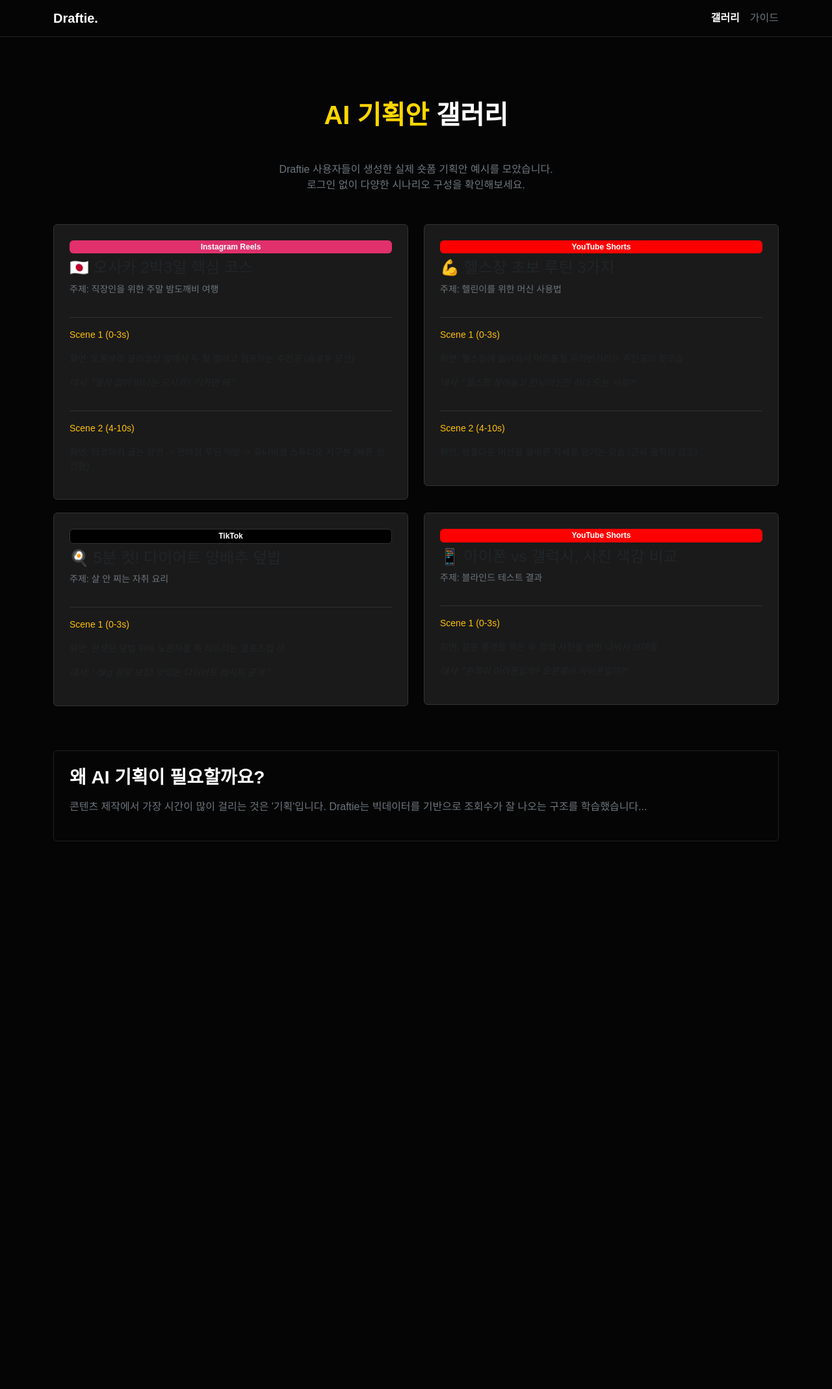
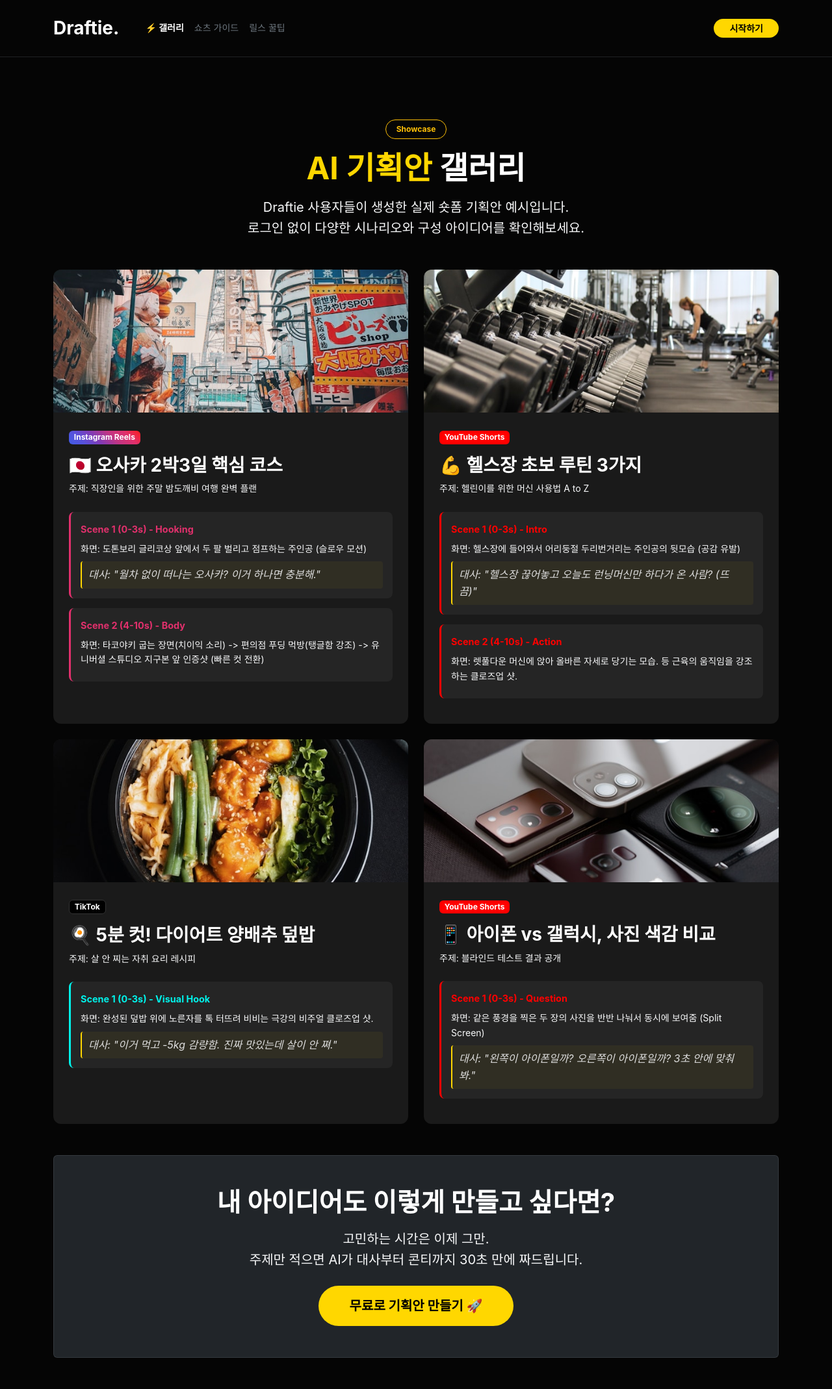
Before and after one commit to kennethahnnnn-crypto/ai-video-planner, a Flask app: page /gallery in a window 1280 px wide. Shown: the whole page at 65% size. Before the commit the page ends 1295 px from the top, so only its background shows below. Run offline with Flask 3, Linux system fonts and the light colour scheme.

Commit message:
Gallery Image Update and Text Color Adjustment

```diff
--- a/templates/gallery.html
+++ b/templates/gallery.html
@@ -4,92 +4,136 @@
     <meta charset="UTF-8">
     <meta name="viewport" content="width=device-width, initial-scale=1.0">
     <title>Draftie 기획안 갤러리 - AI가 만든 실제 예시</title>
+
+    <script async src="https://pagead2.googlesyndication.com/pagead/js/adsbygoogle.js?client=ca-pub-XXXXXXXXXXXX" crossorigin="anonymous"></script>
+
     <link href="https://cdn.jsdelivr.net/npm/bootstrap@5.3.0/dist/css/bootstrap.min.css" rel="stylesheet">
     <link rel="icon" type="image/svg+xml" href="{{ url_for('static', filename='favicon.svg') }}">
-    <script async src="https://pagead2.googlesyndication.com/pagead/js/adsbygoogle.js?client=ca-pub-XXXXXXXXXXXX" crossorigin="anonymous"></script>
     <style>
-        body { background-color: #050505; color: #fff; font-family: sans-serif; }
-        .card { background-color: #1a1a1a; border: 1px solid #333; margin-bottom: 20px; }
-        .badge-shorts { background-color: #FF0000; color: white; }
-        .badge-reels { background-color: #E1306C; color: white; }
-        .badge-tiktok { background-color: #000; border: 1px solid #333; color: white; }
+        body { background-color: #050505; color: #fff; font-family: -apple-system, BlinkMacSystemFont, "Segoe UI", Roboto, "Helvetica Neue", Arial, sans-serif; line-height: 1.6; }
+        .gallery-card { background-color: #1a1a1a; border: none; border-radius: 12px; overflow: hidden; transition: transform 0.3s; }
+        .gallery-card:hover { transform: translateY(-5px); box-shadow: 0 10px 20px rgba(0,0,0,0.3); }
+        .card-img-top { height: 220px; object-fit: cover; } /* 이미지 높이 고정 */
+
+        .badge-shorts { background-color: #FF0000; color: white; font-weight: bold; }
+        .badge-reels { background: linear-gradient(45deg, #405de6, #5851db, #833ab4, #c13584, #e1306c, #fd1d1d); color: white; font-weight: bold; }
+        .badge-tiktok { background-color: #000; border: 1px solid #333; color: white; font-weight: bold; }
+
+        .scene-box { background-color: #252525; padding: 15px; border-radius: 8px; margin-bottom: 15px; border-left: 3px solid #444; }
+        .scene-title { color: #FFD700; font-weight: bold; font-size: 0.9rem; margin-bottom: 8px; display: block; }
+        .script-text { font-style: italic; color: #ddd; border-left: 2px solid #FFD700; padding-left: 10px; margin-top: 8px; display: block; background-color: rgba(255, 215, 0, 0.05); padding: 8px 10px; border-radius: 4px;}
+
+        /* 네비게이션 링크 호버 효과 */
+        .hover-white:hover { color: #fff !important; }
     </style>
 </head>
 <body>
-    <nav class="navbar navbar-dark border-bottom border-secondary border-opacity-25 mb-5">
-        <div class="container">
-            <a class="navbar-brand fw-bold" href="/">Draftie.</a>
-            <div class="d-flex gap-3">
-                <a href="/gallery" class="text-white text-decoration-none fw-bold">갤러리</a>
-                <a href="/guide/shorts" class="text-secondary text-decoration-none">가이드</a>
+    <nav class="navbar navbar-dark border-bottom border-secondary border-opacity-25 mb-5 py-3">
+        <div class="container d-flex justify-content-between align-items-center">
+            <div class="d-flex align-items-center gap-4">
+                <a class="navbar-brand fw-bold fs-3" href="/">Draftie.</a>
+                <div class="d-none d-md-flex gap-3">
+                    <a href="/gallery" class="text-white text-decoration-none small fw-bold">⚡️ 갤러리</a>
+                    <a href="/guide/shorts" class="text-secondary text-decoration-none small hover-white">쇼츠 가이드</a>
+                    <a href="/guide/reels" class="text-secondary text-decoration-none small hover-white">릴스 꿀팁</a>
+                </div>
             </div>
+             <a href="/signup" class="btn btn-primary btn-sm rounded-pill px-4 fw-bold" style="background-color: #FFD700; border: none; color: #000;">시작하기</a>
         </div>
     </nav>
 
     <div class="container py-5">
-        <h1 class="text-center mb-5 fw-bold"><span style="color: #FFD700;">AI 기획안</span> 갤러리</h1>
-        <p class="text-center text-secondary mb-5">Draftie 사용자들이 생성한 실제 숏폼 기획안 예시를 모았습니다.<br>로그인 없이 다양한 시나리오 구성을 확인해보세요.</p>
+        <div class="text-center mb-5">
+            <span class="badge border border-warning text-warning rounded-pill mb-3 px-3 py-2">Showcase</span>
+            <h1 class="fw-bold display-5"><span style="color: #FFD700;">AI 기획안</span> 갤러리</h1>
+            <p class="text-light fs-5 mt-3" style="max-width: 700px; margin: 0 auto;">Draftie 사용자들이 생성한 실제 숏폼 기획안 예시입니다.<br>로그인 없이 다양한 시나리오와 구성 아이디어를 확인해보세요.</p>
+        </div>
 
-        <div class="row">
-            <div class="col-md-6">
-                <div class="card p-4">
-                    <span class="badge badge-reels w-auto mb-2" style="width:fit-content;">Instagram Reels</span>
-                    <h4>🇯🇵 오사카 2박3일 핵심 코스</h4>
-                    <p class="text-secondary small">주제: 직장인을 위한 주말 밤도깨비 여행</p>
-                    <hr class="border-secondary">
-                    <p class="small text-warning">Scene 1 (0-3s)</p>
-                    <p class="small">화면: 도톤보리 글리코상 앞에서 두 팔 벌리고 점프하는 주인공 (슬로우 모션)</p>
-                    <p class="small fst-italic">대사: "월차 없이 떠나는 오사카? 이거면 돼."</p>
-                    <hr class="border-secondary">
-                    <p class="small text-warning">Scene 2 (4-10s)</p>
-                    <p class="small">화면: 타코야키 굽는 장면 -> 편의점 푸딩 먹방 -> 유니버셜 스튜디오 지구본 (빠른 컷 전환)</p>
+        <div class="row g-4">
+            <div class="col-lg-6">
+                <div class="card gallery-card h-100 text-white">
+                    <img src="{{ url_for('static', filename='sample_travel.jpg') }}" class="card-img-top" alt="오사카 여행">
+                    <div class="card-body p-4">
+                        <span class="badge badge-reels mb-3">Instagram Reels</span>
+                        <h3 class="card-title fw-bold mb-2">🇯🇵 오사카 2박3일 핵심 코스</h3>
+                        <p class="card-text text-light mb-4 small">주제: 직장인을 위한 주말 밤도깨비 여행 완벽 플랜</p>
+
+                        <div class="scene-box" style="border-left-color: #e1306c;">
+                            <span class="scene-title" style="color: #e1306c;">Scene 1 (0-3s) - Hooking</span>
+                            <p class="mb-2 small text-light">화면: 도톤보리 글리코상 앞에서 두 팔 벌리고 점프하는 주인공 (슬로우 모션)</p>
+                            <span class="script-text">대사: "월차 없이 떠나는 오사카? 이거 하나면 충분해."</span>
+                        </div>
+
+                        <div class="scene-box" style="border-left-color: #e1306c;">
+                            <span class="scene-title" style="color: #e1306c;">Scene 2 (4-10s) - Body</span>
+                             <p class="mb-2 small text-light">화면: 타코야키 굽는 장면(치이익 소리) -> 편의점 푸딩 먹방(탱글함 강조) -> 유니버셜 스튜디오 지구본 앞 인증샷 (빠른 컷 전환)</p>
+                        </div>
+                    </div>
                 </div>
             </div>
 
-            <div class="col-md-6">
-                <div class="card p-4">
-                    <span class="badge badge-shorts w-auto mb-2" style="width:fit-content;">YouTube Shorts</span>
-                    <h4>💪 헬스장 초보 루틴 3가지</h4>
-                    <p class="text-secondary small">주제: 헬린이를 위한 머신 사용법</p>
-                    <hr class="border-secondary">
-                    <p class="small text-warning">Scene 1 (0-3s)</p>
-                    <p class="small">화면: 헬스장에 들어와서 어리둥절 두리번거리는 주인공의 뒷모습</p>
-                    <p class="small fst-italic">대사: "헬스장 끊어놓고 런닝머신만 하다 오는 사람?"</p>
-                    <hr class="border-secondary">
-                    <p class="small text-warning">Scene 2 (4-10s)</p>
-                    <p class="small">화면: 렛풀다운 머신을 올바른 자세로 당기는 모습 (근육 움직임 강조)</p>
+            <div class="col-lg-6">
+                <div class="card gallery-card h-100 text-white">
+                     <img src="{{ url_for('static', filename='sample_gym.jpg') }}" class="card-img-top" alt="헬스장 루틴">
+                    <div class="card-body p-4">
+                        <span class="badge badge-shorts mb-3">YouTube Shorts</span>
+                        <h3 class="card-title fw-bold mb-2">💪 헬스장 초보 루틴 3가지</h3>
+                        <p class="card-text text-light mb-4 small">주제: 헬린이를 위한 머신 사용법 A to Z</p>
+
+                        <div class="scene-box" style="border-left-color: #FF0000;">
+                            <span class="scene-title" style="color: #FF0000;">Scene 1 (0-3s) - Intro</span>
+                             <p class="mb-2 small text-light">화면: 헬스장에 들어와서 어리둥절 두리번거리는 주인공의 뒷모습 (공감 유발)</p>
+                             <span class="script-text">대사: "헬스장 끊어놓고 오늘도 런닝머신만 하다가 온 사람? (뜨끔)"</span>
+                        </div>
+                         <div class="scene-box" style="border-left-color: #FF0000;">
+                            <span class="scene-title" style="color: #FF0000;">Scene 2 (4-10s) - Action</span>
+                             <p class="mb-2 small text-light">화면: 렛풀다운 머신에 앉아 올바른 자세로 당기는 모습. 등 근육의 움직임을 강조하는 클로즈업 샷.</p>
+                        </div>
+                    </div>
                 </div>
             </div>
 
-            <div class="col-md-6">
-                <div class="card p-4">
-                    <span class="badge badge-tiktok w-auto mb-2" style="width:fit-content;">TikTok</span>
-                    <h4>🍳 5분 컷! 다이어트 양배추 덮밥</h4>
-                    <p class="text-secondary small">주제: 살 안 찌는 자취 요리</p>
-                    <hr class="border-secondary">
-                    <p class="small text-warning">Scene 1 (0-3s)</p>
-                    <p class="small">화면: 완성된 덮밥 위에 노른자를 톡 터뜨리는 클로즈업 샷</p>
-                    <p class="small fst-italic">대사: "-5kg 감량 보장! 맛있는 다이어트 레시피 공개."</p>
+            <div class="col-lg-6">
+                <div class="card gallery-card h-100 text-white">
+                     <img src="{{ url_for('static', filename='sample_food.jpg') }}" class="card-img-top" alt="다이어트 요리">
+                    <div class="card-body p-4">
+                        <span class="badge badge-tiktok mb-3">TikTok</span>
+                        <h3 class="card-title fw-bold mb-2">🍳 5분 컷! 다이어트 양배추 덮밥</h3>
+                         <p class="card-text text-light mb-4 small">주제: 살 안 찌는 자취 요리 레시피</p>
+
+                         <div class="scene-box" style="border-left-color: #00f2ea;">
+                            <span class="scene-title" style="color: #00f2ea;">Scene 1 (0-3s) - Visual Hook</span>
+                             <p class="mb-2 small text-light">화면: 완성된 덮밥 위에 노른자를 톡 터뜨려 비비는 극강의 비주얼 클로즈업 샷.</p>
+                             <span class="script-text">대사: "이거 먹고 -5kg 감량함. 진짜 맛있는데 살이 안 쪄."</span>
+                        </div>
+                    </div>
                 </div>
             </div>
 
-             <div class="col-md-6">
-                <div class="card p-4">
-                    <span class="badge badge-shorts w-auto mb-2" style="width:fit-content;">YouTube Shorts</span>
-                    <h4>📱 아이폰 vs 갤럭시, 사진 색감 비교</h4>
-                    <p class="text-secondary small">주제: 블라인드 테스트 결과</p>
-                    <hr class="border-secondary">
-                    <p class="small text-warning">Scene 1 (0-3s)</p>
-                    <p class="small">화면: 같은 풍경을 찍은 두 장의 사진을 반반 나눠서 보여줌</p>
-                    <p class="small fst-italic">대사: "왼쪽이 아이폰일까? 오른쪽이 아이폰일까?"</p>
+             <div class="col-lg-6">
+                <div class="card gallery-card h-100 text-white">
+                     <img src="{{ url_for('static', filename='sample_tech.jpg') }}" class="card-img-top" alt="스마트폰 비교">
+                    <div class="card-body p-4">
+                        <span class="badge badge-shorts mb-3">YouTube Shorts</span>
+                        <h3 class="card-title fw-bold mb-2">📱 아이폰 vs 갤럭시, 사진 색감 비교</h3>
+                        <p class="card-text text-light mb-4 small">주제: 블라인드 테스트 결과 공개</p>
+
+                        <div class="scene-box" style="border-left-color: #FF0000;">
+                            <span class="scene-title" style="color: #FF0000;">Scene 1 (0-3s) - Question</span>
+                            <p class="mb-2 small text-light">화면: 같은 풍경을 찍은 두 장의 사진을 반반 나눠서 동시에 보여줌 (Split Screen)</p>
+                            <span class="script-text">대사: "왼쪽이 아이폰일까? 오른쪽이 아이폰일까? 3초 안에 맞춰봐."</span>
+                        </div>
+                    </div>
                 </div>
             </div>
         </div>
 
-        <div class="mt-5 p-4 border border-secondary border-opacity-25 rounded">
-             <h3 class="fw-bold mb-3">왜 AI 기획이 필요할까요?</h3>
-             <p class="text-secondary">콘텐츠 제작에서 가장 시간이 많이 걸리는 것은 '기획'입니다. Draftie는 빅데이터를 기반으로 조회수가 잘 나오는 구조를 학습했습니다...</p>
-             </div>
+        <div class="mt-5 p-5 border border-secondary border-opacity-25 rounded bg-dark text-center">
+             <h3 class="fw-bold mb-3 display-6">내 아이디어도 이렇게 만들고 싶다면?</h3>
+             <p class="text-light fs-5 mb-4">고민하는 시간은 이제 그만.<br>주제만 적으면 AI가 대사부터 콘티까지 30초 만에 짜드립니다.</p>
+             <a href="/signup" class="btn btn-primary btn-lg px-5 py-3 rounded-pill fw-bold fs-5" style="background-color: #FFD700; border: none; color: #000;">무료로 기획안 만들기 🚀</a>
+        </div>
     </div>
-</body>
+
+    </body>
 </html>
```
Also changed, not shown: static/sample_food.jpg (added), static/sample_gym.jpg (added), static/sample_tech.jpg (added), static/sample_travel.jpg (added).
